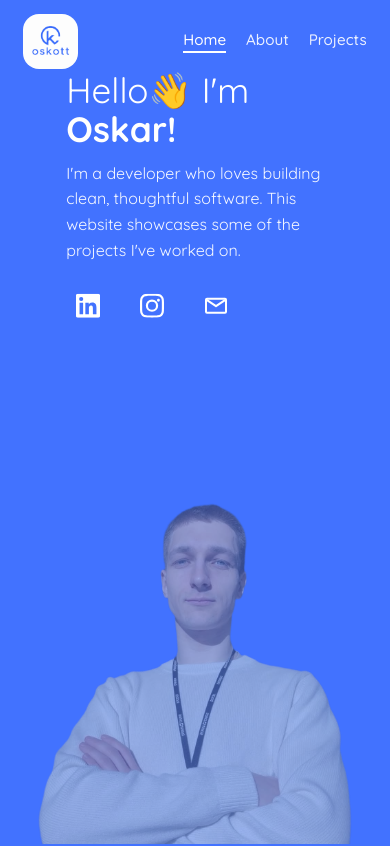
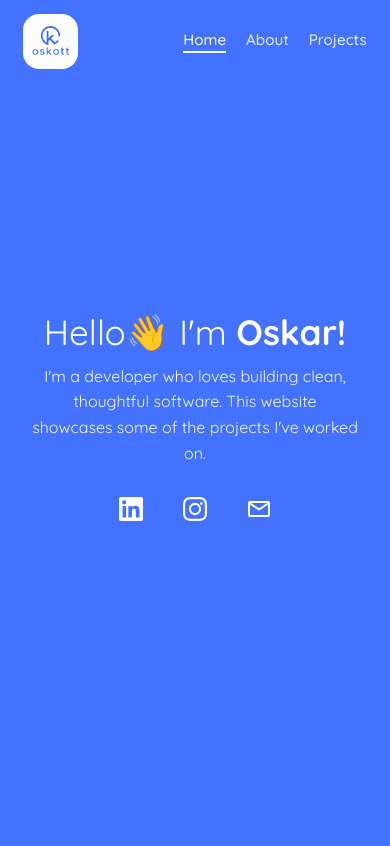
Before and after one commit to OskarOtt/oskott-home, a React (Vite) app: page / in a window 390 px wide. Shown: the top 846 px of the page. Built offline with nearby package versions, Linux system fonts and the light colour scheme.

Commit message:
fixes for universal design

```diff
--- a/src/App.css
+++ b/src/App.css
@@ -323,7 +323,7 @@
   justify-content: center;
   padding: 5rem 10vw;
   scroll-margin-top: 3rem;
-  color: var(--blue);
+  color: #1f3a8a;
   border-top: 2px solid var(--blue);
 }
 
@@ -336,10 +336,11 @@
   font-size: clamp(2rem, 4vw, 3rem);
   font-weight: 700;
   margin-bottom: 0.75rem;
+  color: var(--blue);
 }
 
 .projects__ingress {
-  font-size: clamp(0.9rem, 1.1vw, 1rem);
+  font-size: clamp(1rem, 1.1vw, 1rem);
   line-height: 1.65;
   opacity: 0.55;
   margin-bottom: 2.5rem;
@@ -360,7 +361,7 @@
   border: 1.5px solid var(--blue);
   border-radius: 1rem;
   text-decoration: none;
-  color: var(--blue);
+  color: #1f3a8a;
   background-color: var(--white);
   transition: transform 0.2s ease, box-shadow 0.2s ease;
 }
@@ -393,8 +394,9 @@
 /* Responsive ------------------------------------------------------------ */
 @media (max-width: 768px) {
   .hero {
-    align-items: flex-start;
-    padding-top: 6rem;
+    align-items: center;
+    justify-content: center;
+    padding: 0 8vw;
   }
 
   .hero__text {
@@ -402,6 +404,8 @@
     width: 100%;
     max-width: 100%;
     margin-left: 0;
+    text-align: center;
+    transform: none;
   }
 
   .hero__title {
@@ -415,11 +419,11 @@
   }
 
   .hero__image {
-    height: 45vh;
-    height: 45dvh;
-    right: 50%;
-    transform: translateX(50%);
-    opacity: 0.5;
+    display: none;
+  }
+
+  .socials {
+    justify-content: center;
   }
 
   .about {
```
